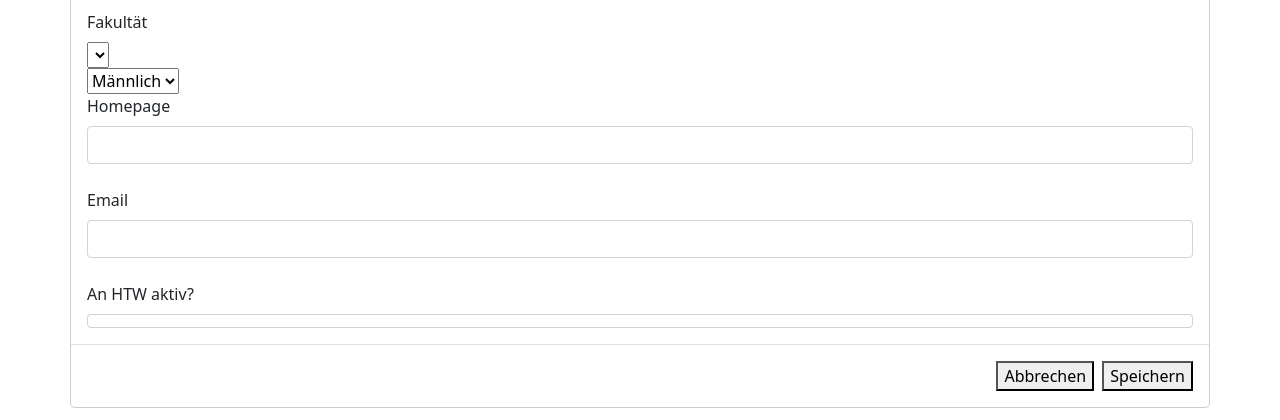
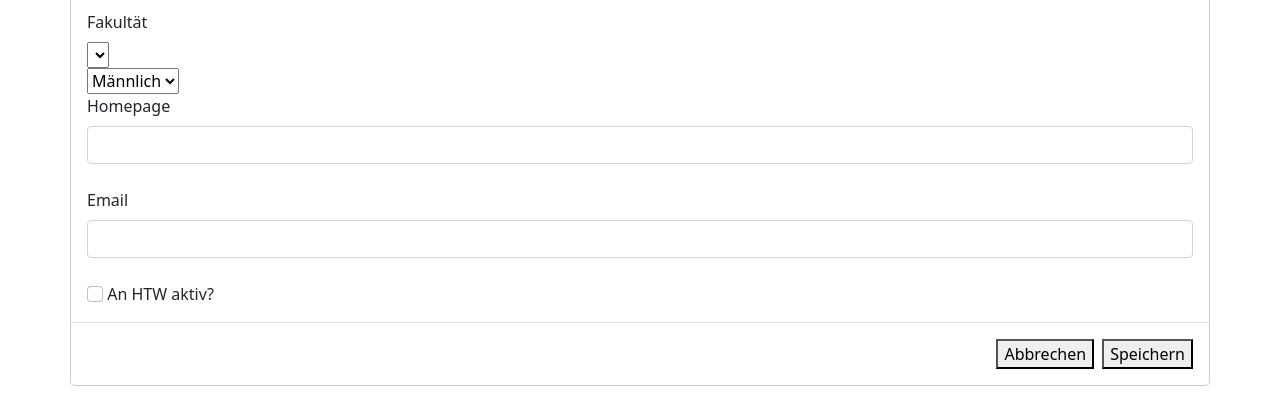
Before and after one commit to jay-hae/SE-Projekt-I3, a Flask app: page /homepage/mentor in a window 1280 px wide, after a click on "Mentor hinzufügen". Shown: the part 380-800 px from the top of the page. Run offline with Flask 2, Linux system fonts and the light colour scheme; the visitor is signed in with stand-in values (Sample User, id 1); data that the repository does not hold is empty.

Commit message:
Mentoren hinzufuegen  Modal An HTW zu checkbox close#71

```diff
--- a/src/Prototyp/flaskProject Kopie/templates/mentor.html
+++ b/src/Prototyp/flaskProject Kopie/templates/mentor.html
@@ -88,8 +88,8 @@
                     <input class="form-control" type="text" id="mentor_add_homepage" name="homepage"><br>
                     <label class="form-label" for="mentor_add_mail">Email</label><br>
                     <input class="form-control" type="text" id="mentor_add_mail" name="email"><br>
-                    <label class="form-label" for="mentor_add_active">An HTW aktiv?</label>
-                    <input class="form-control" type="checkbox" id="mentor_add_active" name="active">
+                    <input class="form-check-input" type="checkbox" id="mentor_add_active" name="active">
+                    <label class="form-check-label" for="mentor_add_active">An HTW aktiv?</label>
                 </form>
             </div>
             <div class="modal-footer">
```
Also changed, not shown: 1 other file.
